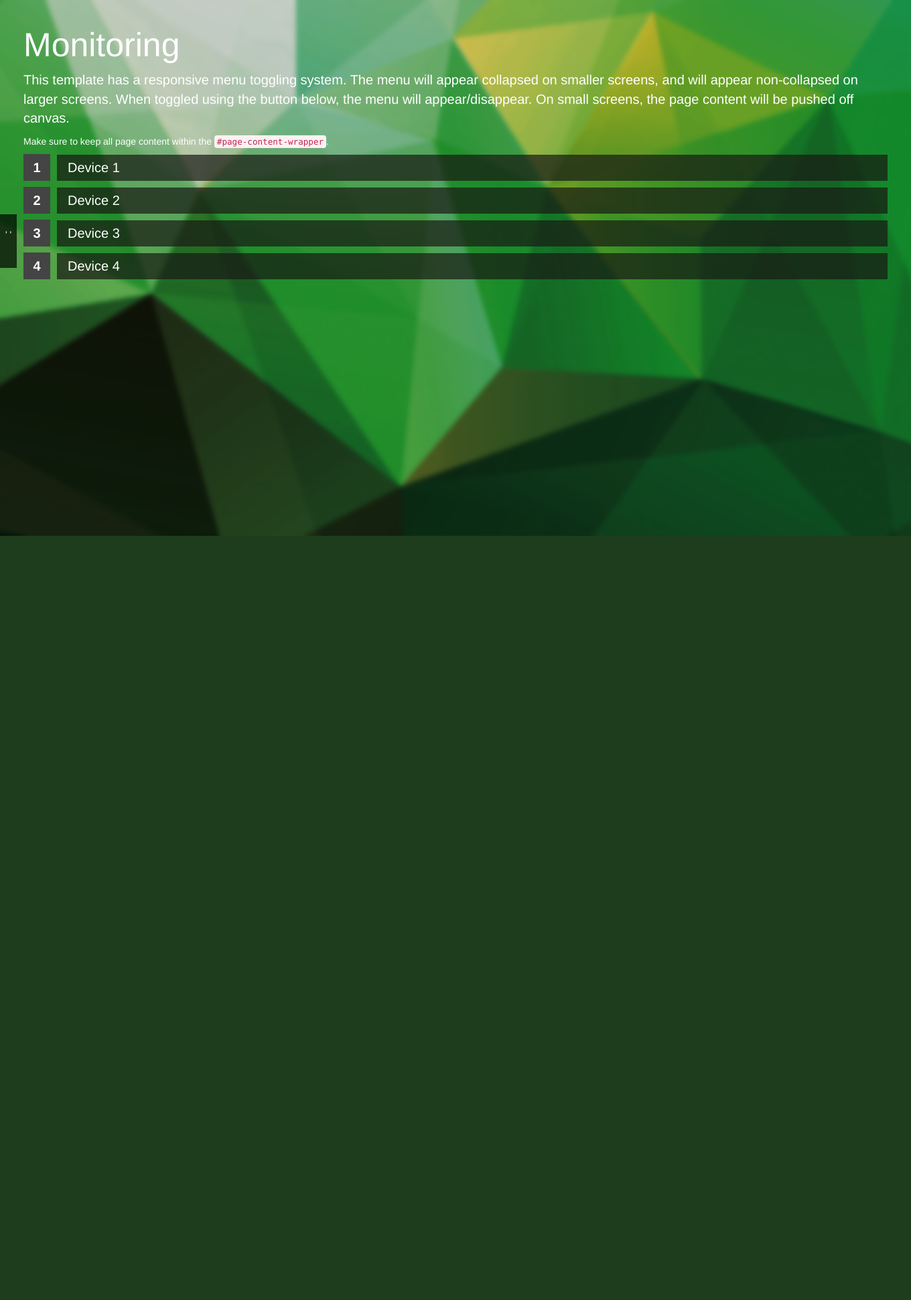
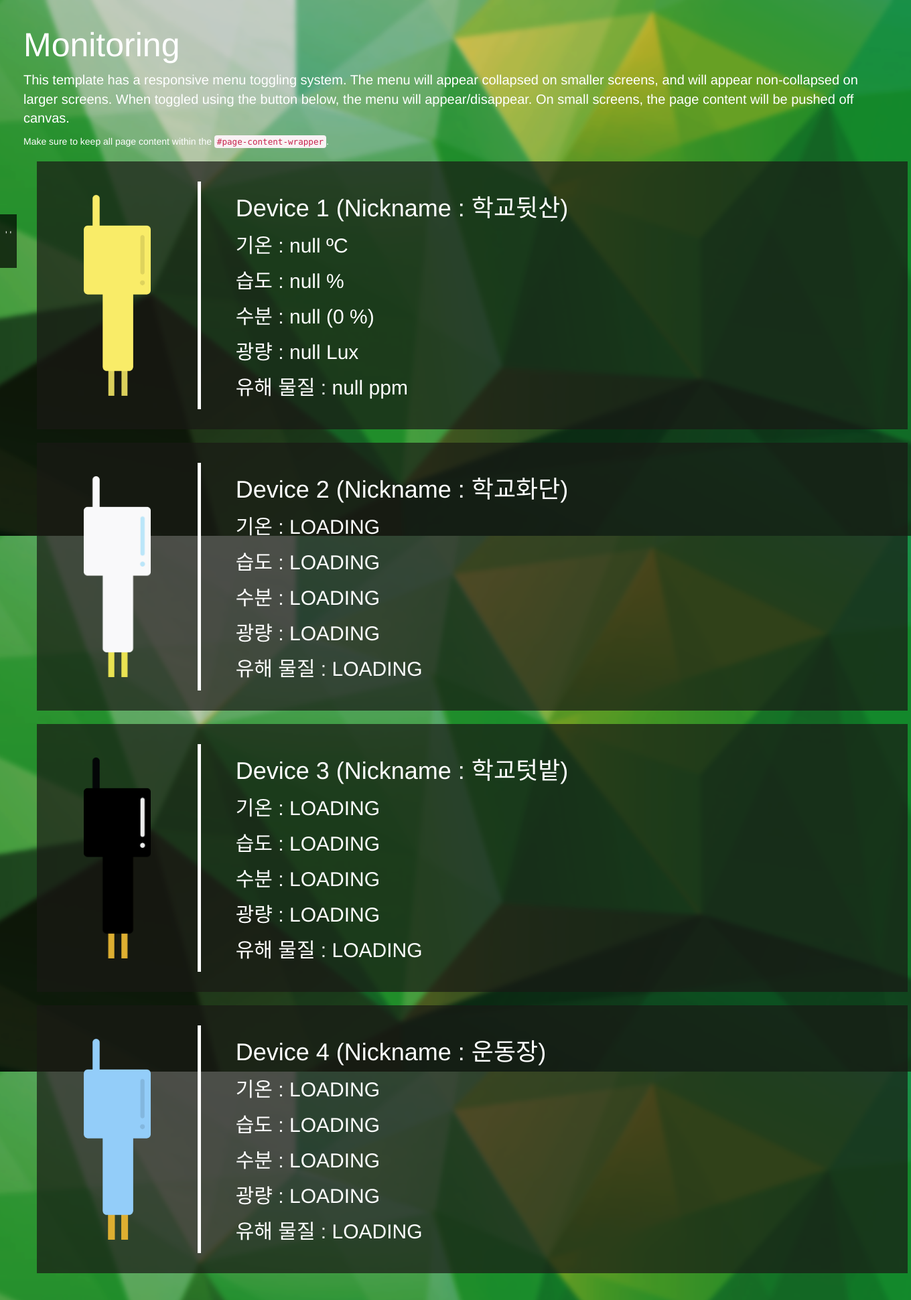
Before and after one commit to DevSDK/Connseed_Server, a Django app: page /monitoring in a window 1360 px wide. Shown: the whole page at 67% size. Before the commit the page ends 800 px from the top, so only its background shows below. Run offline with Django 3.2, Linux system fonts and the light colour scheme; the visitor is signed in with stand-in values (Sample User, id 1); data that the repository does not hold is empty; some libraries are stand-ins or nearby versions.

Commit message:
analysis 디자인 변경, monitoring 디자인 변경, monitoring 사진 추가

```diff
--- a/BackEnd/templates/connseed/monitoring.html
+++ b/BackEnd/templates/connseed/monitoring.html
@@ -66,6 +66,15 @@
             background-size: cover;
         }
     </style>
+
+    <style>
+        .devcard {
+            background:rgba(25, 25, 20, 0.7);
+            width:1300px;
+            height:400px;
+            margin:20px;
+        }
+    </style>
 </head>
 
 <body>
@@ -109,48 +118,70 @@
                         <h1 style="color:white; font-size:50px">Monitoring</h1>
                         <p style="color:white; font-size:20px">This template has a responsive menu toggling system. The menu will appear collapsed on smaller screens, and will appear non-collapsed on larger screens. When toggled using the button below, the menu will appear/disappear. On small screens, the page content will be pushed off canvas.</p>
                         <p style="color:white">Make sure to keep all page content within the <code>#page-content-wrapper</code>.</p>
-                        <ol>
-                            <li class="rectangle-list">
-                                <a>Device 1</a>
-                                <ul class="hide">
-                                    <li><a href="" id="TEM1">온도 : Loding</a></li>
-                                    <li><a href="" id="HUM1">습도 : Loding</a></li>
-                                    <li><a href="" id="WTR1">수분량 : Loding</a></li>
-                                    <li><a href="" id="BRI1">광량 : Loding</a></li>
-                                </ul>
-                            </li>
-                            <li class="rectangle-list">
-                                <a>Device 2</a>
-                                <ul class="hide">
-                                    <li><a href="">온도 : 23ºC</a></li>
-                                    <li><a href="">습도 : 70%</a></li>
-                                    <li><a href="">수분량 : 20%</a></li>
-                                    <li><a href="">광량 : 700Lx</a></li>
-                                </ul>
-                            </li>
-                            <li class="rectangle-list">
-                                <a>Device 3</a>
-                                <ul class="hide">
-                                    <li><a href="">온도 : 41ºC</a></li>
-                                    <li><a href="">습도 : 71%</a></li>
-                                    <li><a href="">수분량 : 60%</a></li>
-                                    <li><a href="">광량 : 540Lx</a></li>
-                                </ul>
-                            </li>
-                            <li class="rectangle-list">
-                                <a>Device 4</a>
-                                <ul class="hide">
-                                    <li><a href="">온도 : 29ºC</a></li>
-                                    <li><a href="">습도 : 56%</a></li>
-                                    <li><a href="">수분량 : 58%</a></li>
-                                    <li><a href="">광량 : 220Lx</a></li>
-                                </ul>
-                            </li>
-                        </ol>
+                        <div class="devcard">
+                            <img src="static/dev_y.png" width=100 height=300 style="margin:50px 70px; float:left" />
+
+                            <div style="width:80%; height:85%; float:left; margin-top:30px; border-left:5px solid white">
+                                <h1 style="color:white; margin-left:5%">Device 1 (Nickname : 학교뒷산)</h1>
+
+                                <h2 id="TEM1" style="color:white; margin-left:5%">기온 : LOADING</h2>
+                                <h2 id="HUM1" style="color:white; margin-left:5%">습도 : LOADING</h2>
+                                <h2 id="WTR1" style="color:white; margin-left:5%">수분 : LOADING</h2>
+                                <h2 id="BRI1" style="color:white; margin-left:5%">광량 : LOADING</h2>
+                                <h2 id="PPM1" style="color:white; margin-left:5%">유해 물질 : LOADING</h2>
+                            </div>
+                        </div>
+
+                        <div class="devcard">
+                            <img src="static/dev_w.png" width=100 height=300 style="margin:50px 70px; float:left" />
+
+                            <div style="width:80%; height:85%; float:left; margin-top:30px; border-left:5px solid white">
+                                <h1 style="color:white; margin-left:5%">Device 2 (Nickname : 학교화단)</h1>
+
+                                <h2 id="TEM2" style="color:white; margin-left:5%">기온 : LOADING</h2>
+                                <h2 id="HUM2" style="color:white; margin-left:5%">습도 : LOADING</h2>
+                                <h2 id="WTR2" style="color:white; margin-left:5%">수분 : LOADING</h2>
+                                <h2 id="BRI2" style="color:white; margin-left:5%">광량 : LOADING</h2>
+                                <h2 id="PPM2" style="color:white; margin-left:5%">유해 물질 : LOADING</h2>
+                            </div>
+
+                        </div>
+
+                        <div class="devcard">
+                            <img src="static/dev_b.png" width=100 height=300 style="margin:50px 70px; float:left" />
+
+                            <div style="width:80%; height:85%; float:left; margin-top:30px; border-left:5px solid white">
+                                <h1 style="color:white; margin-left:5%">Device 3 (Nickname : 학교텃밭)</h1>
+
+                                <h2 id="TEM3" style="color:white; margin-left:5%">기온 : LOADING</h2>
+                                <h2 id="HUM3" style="color:white; margin-left:5%">습도 : LOADING</h2>
+                                <h2 id="WTR3" style="color:white; margin-left:5%">수분 : LOADING</h2>
+                                <h2 id="BRI3" style="color:white; margin-left:5%">광량 : LOADING</h2>
+                                <h2 id="PPM3" style="color:white; margin-left:5%">유해 물질 : LOADING</h2>
+                            </div>
+
+                        </div>
+
+                        <div class="devcard">
+                            <img src="static/dev_c.png" width=100 height=300 style="margin:50px 70px; float:left" />
+
+                            <div style="width:80%; height:85%; float:left; margin-top:30px; border-left:5px solid white">
+                                <h1 style="color:white; margin-left:5%">Device 4 (Nickname : 운동장)</h1>
+
+                                <h2 id="TEM4" style="color:white; margin-left:5%">기온 : LOADING</h2>
+                                <h2 id="HUM4" style="color:white; margin-left:5%">습도 : LOADING</h2>
+                                <h2 id="WTR4" style="color:white; margin-left:5%">수분 : LOADING</h2>
+                                <h2 id="BRI4" style="color:white; margin-left:5%">광량 : LOADING</h2>
+                                <h2 id="PPM4" style="color:white; margin-left:5%">유해 물질 : LOADING</h2>
+                            </div>
+
+                        </div>
+
                     </div>
                 </div>
             </div>
         </div>
+    </div>
         <!-- /#page-content-wrapper -->
 
     </div>
@@ -198,7 +229,7 @@
     <script>
         jQuery(document).ready(function ($){
             $.ajax({
-                url: "http://169.56.126.151/data/getcurrentdata?device=1",
+                url: "http://127.0.0.1:8000/data/getcurrentdata?device=1",
                 dataType: "json",
                 type: "GET",
                 json: "callback",
@@ -207,20 +238,24 @@
                     var hum = document.getElementById('HUM1');
                     var wtr = document.getElementById('WTR1');
                     var bri = document.getElementById('BRI1');
-                    tem.innerHTML = "온도 : " + r.Temperature + "ºC";
-                    hum.innerHTML = "습도 : " + r.Humidity + "%";
-                    wtr.innerHTML = "수분량 : " + r.Wtr;
-                    bri.innerHTML = "광량 : " + r.Lux + "Lx";
+                    var ppm = document.getElementById('PPM1');
+                    tem.innerHTML = "기온 : " + r.Temperature + " ºC";
+                    hum.innerHTML = "습도 : " + r.Humidity + " %";
+                    wtr.innerHTML = "수분 : " + r.Wtr + " (" + Math.round(r.Wtr / 1024 * 100) + " %)";
+                    bri.innerHTML = "광량 : " + r.Lux + " Lux";
+                    ppm.innerHTML = "유해 물질 : " + r.Ppm + " ppm";
                 },
                 error: function(request, status, error){
                     var tem = document.getElementById('TEM1');
                     var hum = document.getElementById('HUM1');
                     var wtr = document.getElementById('WTR1');
                     var bri = document.getElementById('BRI1');
-                    tem.innerHTML = "온도 : ERROR";
+                    var ppm = document.getElementById('PPM1');
+                    tem.innerHTML = "기온 : ERROR";
                     hum.innerHTML = "습도 : ERROR";
-                    wtr.innerHTML = "수분량 : ERROR";
+                    wtr.innerHTML = "수분 : ERROR";
                     bri.innerHTML = "광량 : ERROR";
+                    ppm.innerHTML = "유해 물질 : ERROR";
                 }
             });
          });
```
Also changed, not shown: BackEnd/templates/connseed/analysis.html (+36 -15 lines), BackEnd/static/dev_b.png (added), BackEnd/static/dev_c.png (added), BackEnd/static/dev_r.png (added), BackEnd/static/dev_w.png (added), BackEnd/static/dev_y.png (added).
